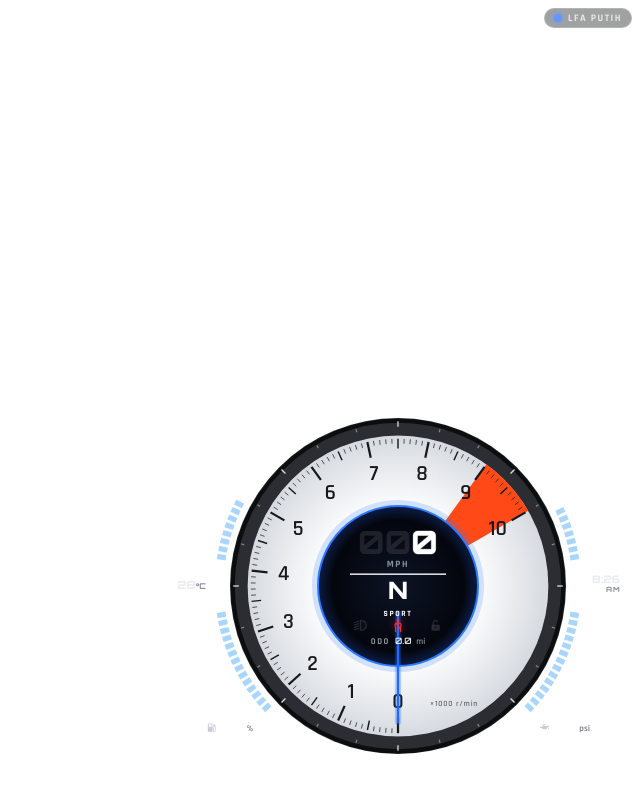
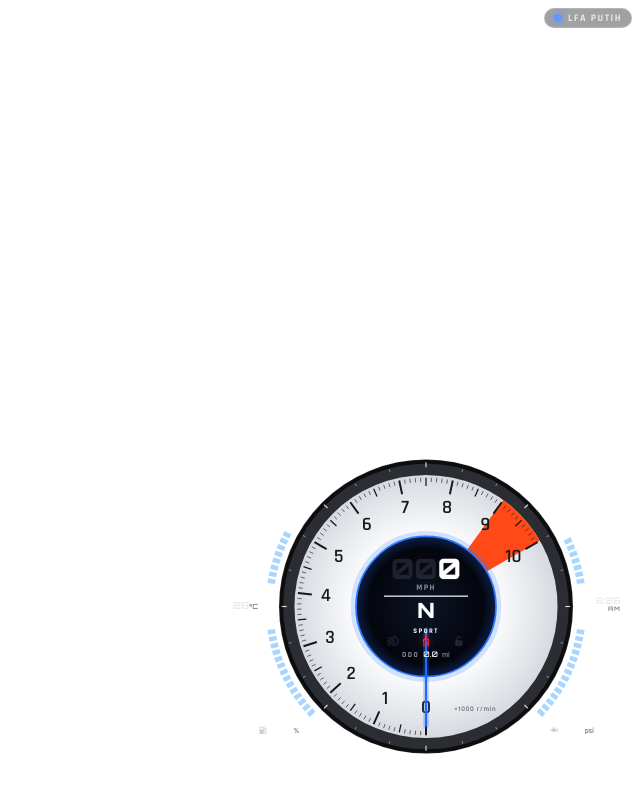
Before and after one commit to imlucy99/Merc, a plain HTML site: page index.html in a window 1280 px wide. Shown: the whole page, without its empty margins (640-1280 px from the left). Drawn offline with Linux system fonts and the light colour scheme.

Commit message:
Adjust scale variable for HUD size

```diff
--- a/styles.css
+++ b/styles.css
@@ -3,7 +3,7 @@
     --speed-size: 40px;         /* ukuran angka speed (aman di dalam lingkaran) */
     --offset-bottom: 50px;      /* jarak HUD dari bawah layar (naikkan = HUD makin ke atas) */
     --offset-right: 18px;       /* jarak HUD dari kanan layar */
-    --scale: 0.8;               /* ubah untuk memperbesar / memperkecil HUD */
+    --scale: 0.7;               /* ubah untuk memperbesar / memperkecil HUD */
     --red: #2f7bff;
     --red-deep: #c4161c;
     --red-rgb: 47, 123, 255;     /* warna aksen (dipakai versi rgba) */
```
